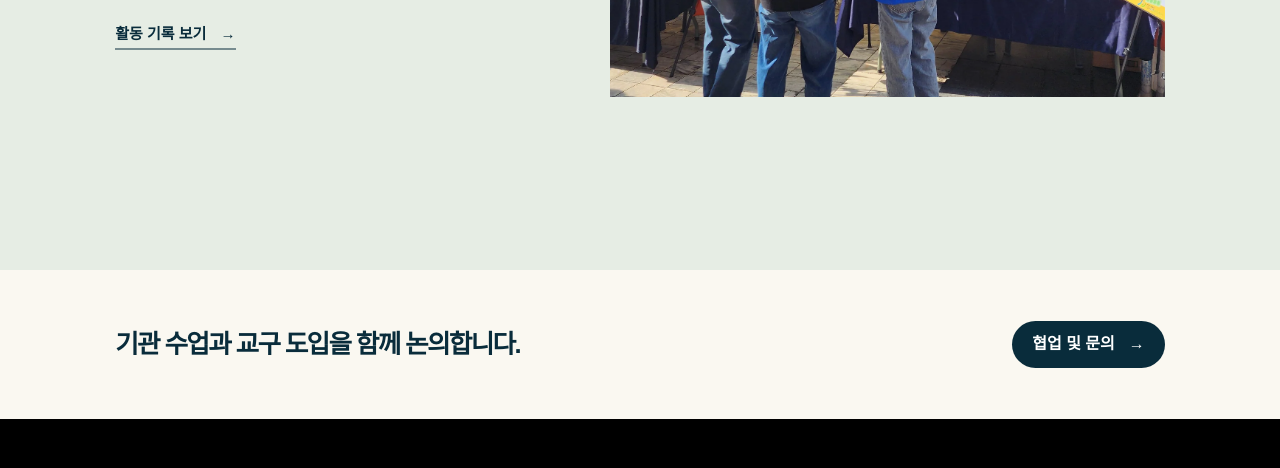
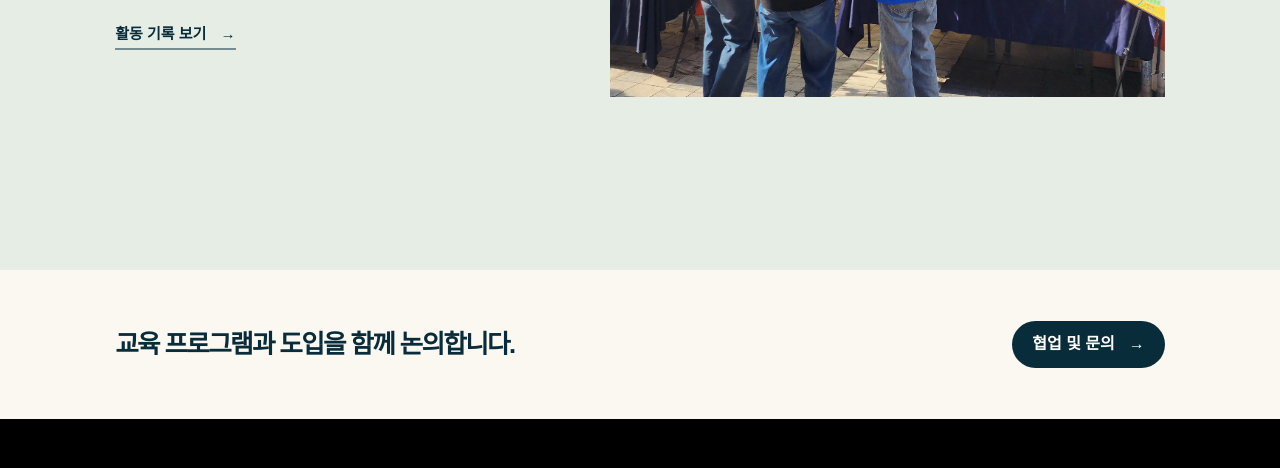
Before and after one commit to junhyuk0305/modu, a plain HTML site: page index.html in a window 1280 px wide. Shown: the part 3842-4310 px from the top of the page. Drawn offline with Linux system fonts and the light colour scheme.

Commit message:
Update homepage collaboration invitation

```diff
--- a/index.html
+++ b/index.html
@@ -131,7 +131,7 @@
 </section>
 <section class="collab-invite" aria-labelledby="collab-title">
   <div class="wrap">
-    <h2 id="collab-title">기관 수업과 교구 도입을 함께 논의합니다.</h2>
+    <h2 id="collab-title">교육 프로그램과 도입을 함께 논의합니다.</h2>
     <a class="pill" href="contact.html">협업 및 문의 <span aria-hidden="true">→</span></a>
   </div>
 </section>
```
